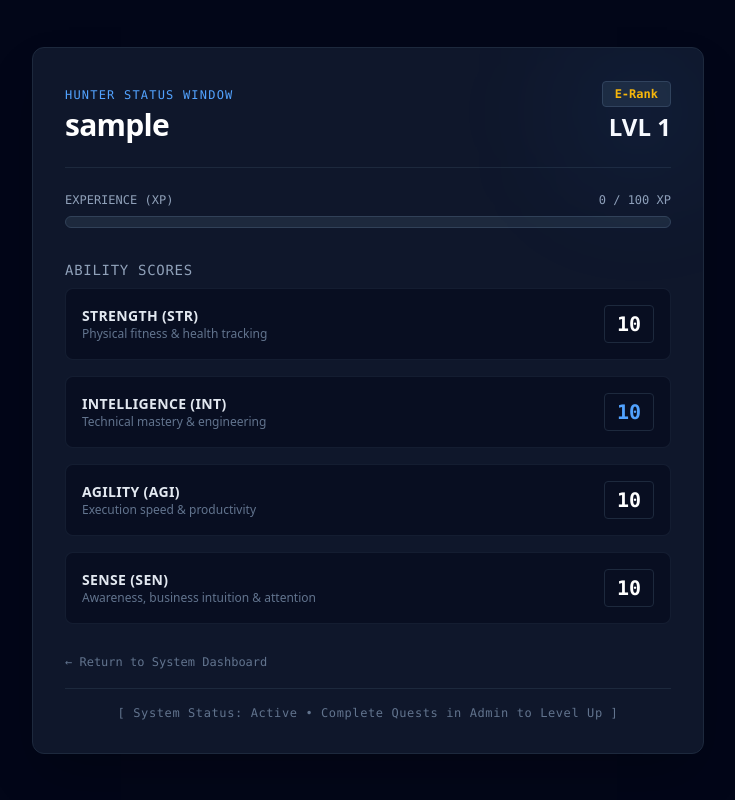
After one commit to samuelj-flip/TechSAM, a Django app: page /status/ in a window 1280 px wide. The commit adds this page. Shown: the whole page, without its empty margins (272-1007 px from the left). Run offline with Django 5.2, Linux system fonts and the light colour scheme; the visitor is signed in with stand-in values (Sample User, id 1); data comes from the database, SQL or seed files in the repository.

Commit message:
Fix ValueError in hunter_status_view and optimize local environment

```diff
--- /dev/null
+++ b/portfolio/templates/portfolio/hunter_status.html
@@ -0,0 +1,81 @@
+<!DOCTYPE html>
+<html lang="en">
+  <head>
+    <meta charset="UTF-8" />
+    <meta name="viewport" content="width=device-width, initial-scale=1.0" />
+    <title>Hunter Status Window</title>
+    <script src="https://cdn.jsdelivr.net/npm/@tailwindcss/browser@4"></script>
+  </head>
+  <body class="min-h-screen bg-slate-950 text-slate-100 font-sans p-6 flex flex-col items-center justify-center">
+    <div class="w-full max-w-2xl bg-slate-900 border border-slate-800 rounded-xl p-8 shadow-2xl relative overflow-hidden">
+      <div class="absolute top-0 right-0 w-32 h-32 bg-blue-500/10 rounded-full blur-3xl pointer-events-none"></div>
+
+      <div class="flex justify-between items-end border-b border-slate-800 pb-6 mb-6">
+        <div>
+          <p class="text-xs font-mono text-blue-400 tracking-widest uppercase">Hunter Status Window</p>
+          <h1 class="text-3xl font-black tracking-tight text-white mt-1">{{ hunter.user.username|default:'Samuel James' }}</h1>
+        </div>
+        <div class="text-right">
+          <span class="inline-block px-3 py-1 rounded bg-slate-800 border border-slate-700 text-xs font-mono font-bold text-amber-400">{{ hunter.rank|default:'E-Rank' }}</span>
+          <div class="text-2xl font-black text-white mt-1">LVL {{ hunter.level }}</div>
+        </div>
+      </div>
+
+      <div class="mb-8">
+        <div class="flex justify-between text-xs font-mono text-slate-400 mb-2">
+          <span>EXPERIENCE (XP)</span>
+          <span>{{ current_xp }} / {{ next_level_xp }} XP</span>
+        </div>
+        <div class="w-full h-3 bg-slate-800 rounded-full overflow-hidden p-[2px] border border-slate-700">
+          <div class="h-full bg-gradient-to-r from-blue-500 to-indigo-500 rounded-full transition-all duration-500 shadow-[0_0_10px_rgba(59,130,246,0.5)]" style="width: {{ xp_percentage }}%"></div>
+        </div>
+      </div>
+
+      <div class="space-y-4">
+        <h2 class="text-sm font-mono text-slate-400 tracking-wider uppercase mb-2">Ability Scores</h2>
+
+        <div class="bg-slate-950/50 border border-slate-800/60 rounded-lg p-4 flex items-center justify-between hover:border-slate-700 transition-colors">
+          <div>
+            <div class="font-bold text-sm tracking-wide text-slate-200">STRENGTH (STR)</div>
+            <div class="text-xs text-slate-500">Physical fitness & health tracking</div>
+          </div>
+          <span class="font-mono text-xl font-black text-white bg-slate-850 px-3 py-1 rounded border border-slate-800">{{ hunter.strength }}</span>
+        </div>
+
+        <div class="bg-slate-950/50 border border-slate-800/60 rounded-lg p-4 flex items-center justify-between hover:border-slate-700 transition-colors">
+          <div>
+            <div class="font-bold text-sm tracking-wide text-slate-200">INTELLIGENCE (INT)</div>
+            <div class="text-xs text-slate-500">Technical mastery & engineering</div>
+          </div>
+          <span class="font-mono text-xl font-black text-blue-400 bg-slate-850 px-3 py-1 rounded border border-slate-800">{{ hunter.intelligence }}</span>
+        </div>
+
+        <div class="bg-slate-950/50 border border-slate-800/60 rounded-lg p-4 flex items-center justify-between hover:border-slate-700 transition-colors">
+          <div>
+            <div class="font-bold text-sm tracking-wide text-slate-200">AGILITY (AGI)</div>
+            <div class="text-xs text-slate-500">Execution speed & productivity</div>
+          </div>
+          <span class="font-mono text-xl font-black text-white bg-slate-850 px-3 py-1 rounded border border-slate-800">{{ hunter.agility }}</span>
+        </div>
+
+        <div class="bg-slate-950/50 border border-slate-800/60 rounded-lg p-4 flex items-center justify-between hover:border-slate-700 transition-colors">
+          <div>
+            <div class="font-bold text-sm tracking-wide text-slate-200">SENSE (SEN)</div>
+            <div class="text-xs text-slate-500">Awareness, business intuition & attention</div>
+          </div>
+          <span class="font-mono text-xl font-black text-white bg-slate-850 px-3 py-1 rounded border border-slate-800">{{ hunter.sense }}</span>
+        </div>
+      </div>
+
+      <div class="mt-6 text-left">
+        <a href="{% url 'system_dashboard' %}" class="inline-flex items-center text-xs font-mono text-slate-500 hover:text-blue-400 transition-colors">
+          ← Return to System Dashboard
+        </a>
+      </div>
+
+      <div class="mt-4 pt-4 border-t border-slate-800 text-center">
+        <p class="text-xs font-mono text-slate-500 tracking-wider">[ System Status: Active • Complete Quests in Admin to Level Up ]</p>
+      </div>
+    </div>
+  </body>
+</html>
--- a/portfolio/urls.py
+++ b/portfolio/urls.py
@@ -2,5 +2,6 @@ from django.urls import path
 from . import views
 
 urlpatterns = [
-    path('', views.home, name='home'),
+    path("", views.home, name="home"),
+    path("status/", views.hunter_status_view, name="hunter_status"),
 ]
--- a/portfolio/views.py
+++ b/portfolio/views.py
@@ -1,38 +1,39 @@
 from django.shortcuts import render, redirect, get_object_or_404
 from django.contrib import messages
-from .models import Service, Lead
 from django.http import Http404
 from django.contrib.auth.decorators import login_required
-from .models import HunterSystem
+from .models import Service, Lead, HunterSystem
 
 def home(request):
     # 1. CATCH INCOMING DATA (When user submits the form)
-    if request.method == 'POST':
-        name = request.POST.get('name')
-        email = request.POST.get('email')
-        project_type = request.POST.get('project_type')
-        budget = request.POST.get('budget')
-        message = request.POST.get('message')
+    if request.method == "POST":
+        name = request.POST.get("name")
+        email = request.POST.get("email")
+        project_type = request.POST.get("project_type")
+        budget = request.POST.get("budget")
+        message = request.POST.get("message")
 
         # Save it straight into your PostgreSQL database
         Lead.objects.create(
-            name=name,
-            email=email,
-            project_type=project_type,
-            budget=budget,
-            message=message
+        name=name,
+        email=email,
+        project_type=project_type,
+        budget=budget,
+        message=message,
         )
 
         # Queue up the success banner
-        messages.success(request, "Your message has been logged! I will review your project parameters shortly.")
-        return redirect('home')
+        messages.success(
+        request,
+        "Your message has been logged! I will review your project parameters shortly.",
+        )
+        return redirect("home")
 
     # 2. DISPLAY DATA (Normal page viewing)
     services = Service.objects.filter(is_active=True)
-    context = {
-        'services': services
-    }
-    return render(request, 'portfolio/index.html', context)
+    context = {"services": services}
+    return render(request, "portfolio/index.html", context)
+
 
 @login_required
 def system_dashboard(request):
@@ -43,7 +44,40 @@ def system_dashboard(request):
     # Fetch or auto-create the hunter profile for you
     hunter_stats, created = HunterSystem.objects.get_or_create(user=request.user)
 
+    context = {"system": hunter_stats}
+    return render(request, "portfolio/system_dashboard.html", context)
+
+@login_required(login_url="/admin/login/")
+def hunter_status_view(request):
+    if not request.user.is_superuser:
+        raise Http404("Page not found")
+
+    try:
+        hunter = HunterSystem.objects.get(user=request.user)
+    except HunterSystem.DoesNotExist:
+        hunter = HunterSystem.objects.first()
+
+    if not hunter:
+        hunter = HunterSystem.objects.create(
+            user=request.user,
+            level=1,
+            rank="E-Rank",
+            strength=10,
+            agility=10,
+            intelligence=10,
+            sense=10
+        )
+
+    # Everything below this line is perfectly aligned to execute every single time!
+    next_level_xp = hunter.level * 100
+    current_xp = getattr(hunter, 'xp', getattr(hunter, 'total_xp', 0))
+    xp_percentage = (current_xp / next_level_xp) * 100 if next_level_xp > 0 else 0
+
     context = {
-        'system': hunter_stats
+        "hunter": hunter,
+        "current_xp": current_xp,
+        "xp_percentage": xp_percentage,
+        "next_level_xp": next_level_xp,
     }
-    return render(request, 'portfolio/system_dashboard.html', context)
+
+    return render(request, "portfolio/hunter_status.html", context)
--- a/tech_sam_project/settings.py
+++ b/tech_sam_project/settings.py
@@ -59,7 +59,7 @@ ROOT_URLCONF = "tech_sam_project.urls"
 TEMPLATES = [
     {
         "BACKEND": "django.template.backends.django.DjangoTemplates",
-        "DIRS": [],
+        'DIRS': [BASE_DIR / 'templates'],
         "APP_DIRS": True,
         "OPTIONS": {
             "context_processors": [
```
Also changed, not shown: portfolio/templates/portfolio/system_dashboard.html (+22 -0 lines).
